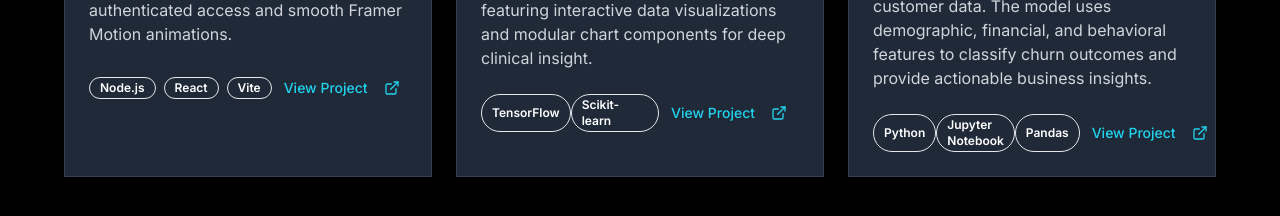
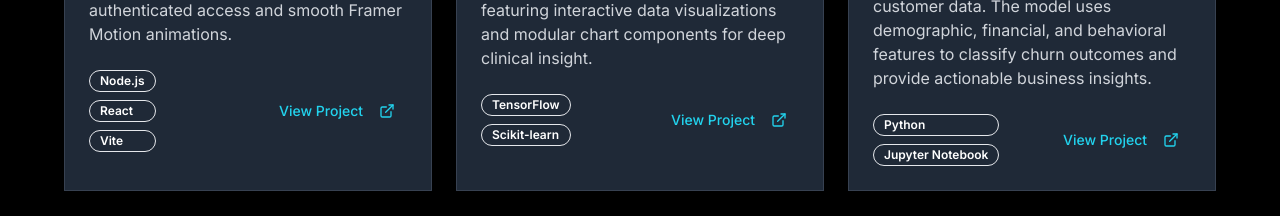
Before and after one commit to eaquino17/ePortfolio, a Next.js app: page / in a window 1280 px wide. Shown: the part 1879-2095 px from the top of the page. Built offline with nearby package versions, Linux system fonts and the light colour scheme.

Commit message:
Refactor badge layout from flex to grid for improved spacing in project sections

```diff
--- a/app/page.tsx
+++ b/app/page.tsx
@@ -131,7 +131,7 @@ export default function Home() {
                 </p>
               </CardContent>
               <CardFooter className="flex justify-between">
-                <div className="flex gap-2">
+                <div className="grid gap-2">
                   <Badge variant="outline">Node.js</Badge>
                   <Badge variant="outline">React</Badge>
                   <Badge variant="outline">Vite</Badge>
@@ -162,7 +162,7 @@ export default function Home() {
                 </p>
               </CardContent>
               <CardFooter className="flex justify-between">
-                <div className="flex gap-0.2">
+                <div className="grid gap-2">
                   <Badge variant="outline">TensorFlow</Badge>
                   <Badge variant="outline">Scikit-learn</Badge>
                 </div>
@@ -189,10 +189,9 @@ export default function Home() {
                 </p>
               </CardContent>
               <CardFooter className="flex justify-between">
-                <div className="flex gap-0.2">
+                <div className="grid gap-2">
                   <Badge variant="outline">Python</Badge>
                   <Badge variant="outline">Jupyter Notebook</Badge>
-                  <Badge variant="outline">Pandas</Badge>
                 </div>
                 <Button variant="ghost" size="sm" className="text-cyan-400 hover:text-cyan-300">
                   View Project <ExternalLink className="ml-2 h-4 w-4" />
```
